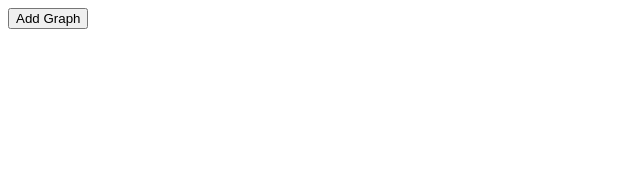
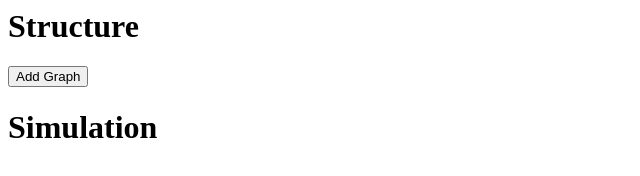
Before and after one commit to borismus/cld-tools, a website with bundled scripts: page index.html in a window 1280 px wide. Shown: the whole page, without its empty margins (0-640 px from the left). Built offline with nearby package versions, Linux system fonts and the light colour scheme; a web font is replaced by a local one.

Commit message:
false start

```diff
--- a/index.html
+++ b/index.html
@@ -8,6 +8,7 @@
 <script src="https://cdn.jsdelivr.net/npm/mermaid/dist/mermaid.min.js"></script>
 <script src="main.js" type="module"></script>
 
+<h1>Structure</h1>
 <div id="graph-list">
   <causal-graph></causal-graph>
   <causal-graph></causal-graph>
@@ -15,3 +16,5 @@
 <button id="add">Add Graph</button>
 
 <div id="final"></div>
+
+<h1>Simulation</h1>
--- a/main.js
+++ b/main.js
@@ -15,6 +15,10 @@ window.addEventListener('DOMContentLoaded', e => {
     graph.addEventListener('cgml-change', onCGMLChange);
     root.append(graph);
   });
+});
+
+window.addEventListener('unload', e => {
+  // Save the graph structure in localStorage.
 });
 
 function onCGMLChange() {
```
